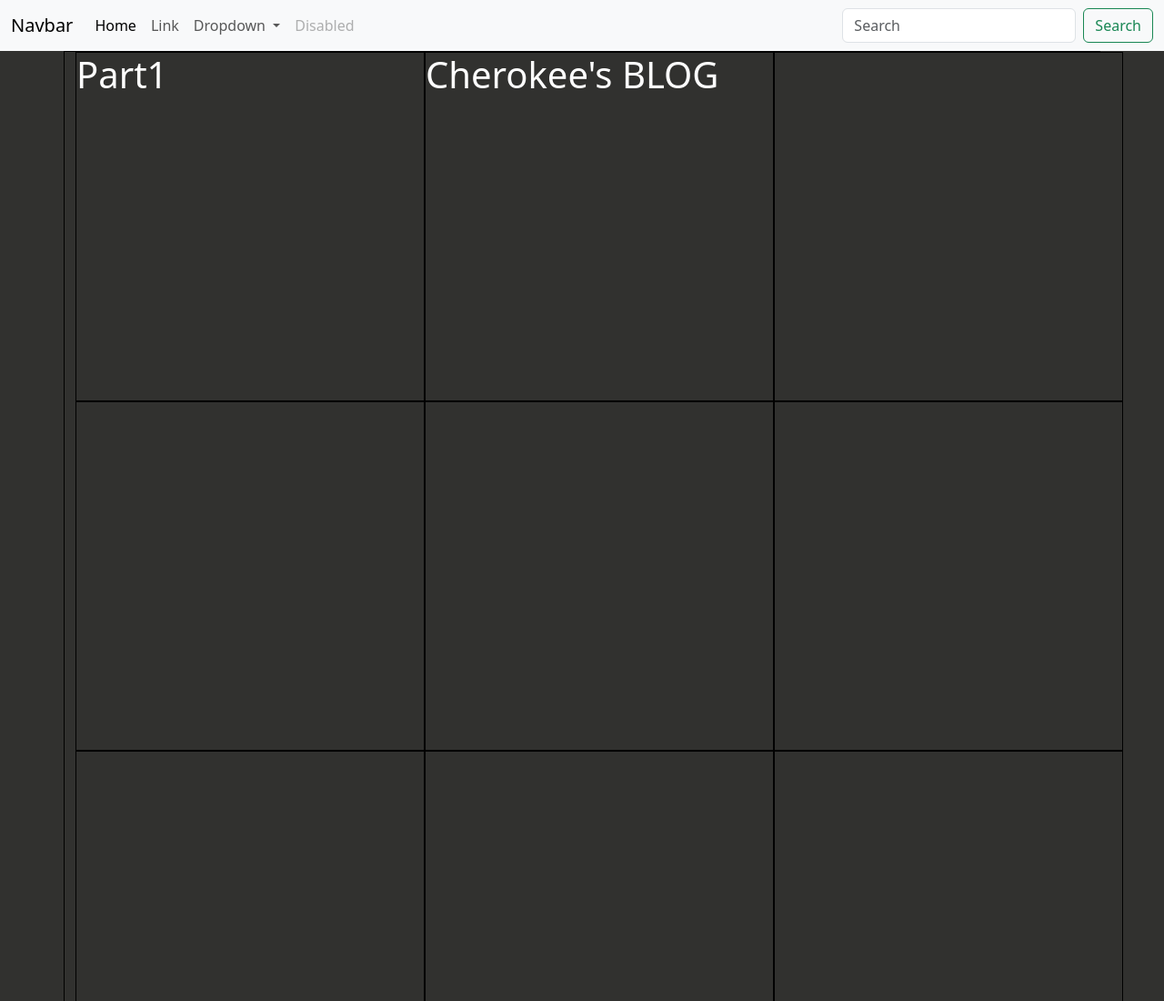
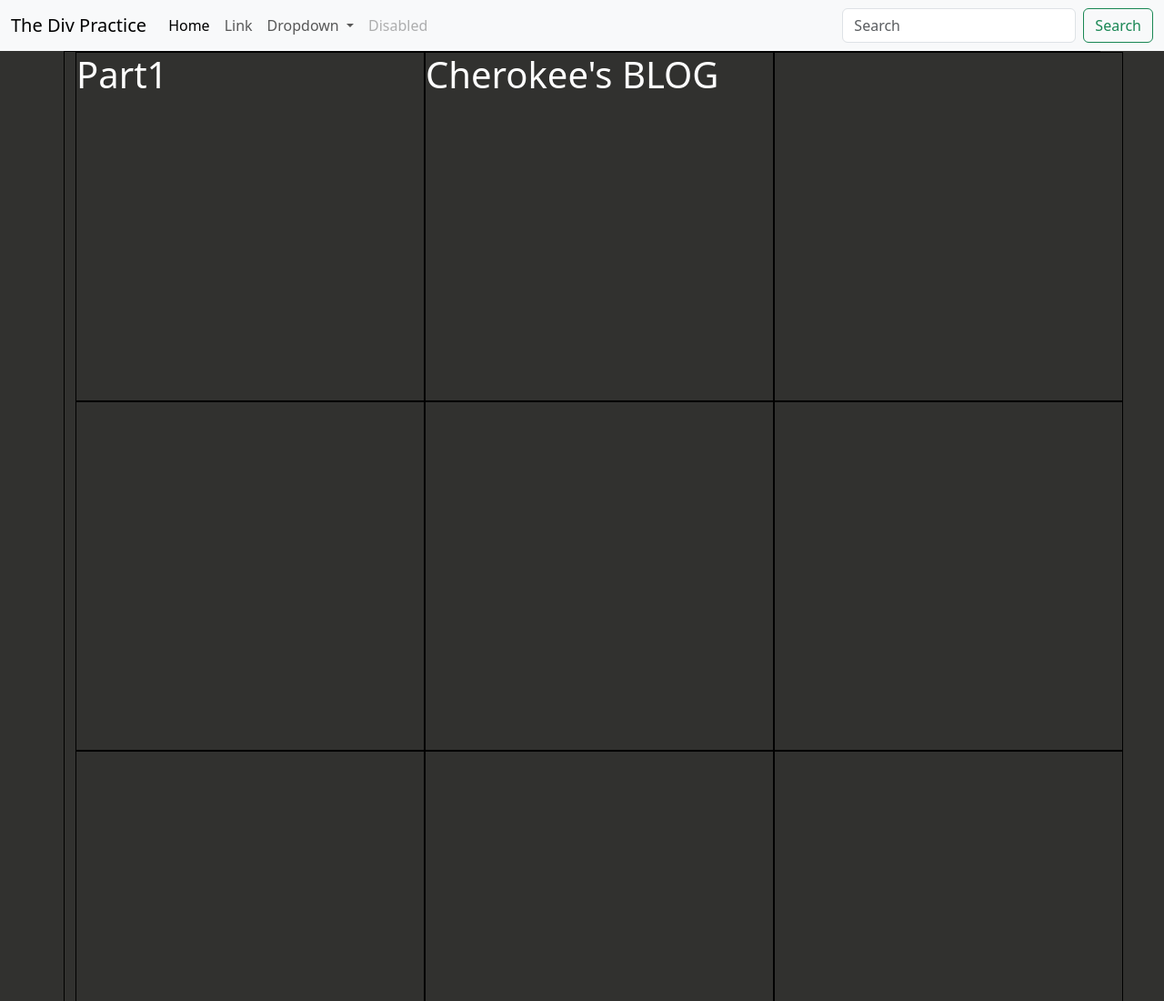
Before and after one commit to Hackettyhackhack/DivPractice1, a plain HTML site: page index.html in a window 1280 px wide. Shown: the top 1100 px of the page at 91% size. Drawn offline with nearby package versions, Linux system fonts and the light colour scheme.

Commit message:
Update index.html

```diff
--- a/index.html
+++ b/index.html
@@ -42,7 +42,7 @@
 <body class="culz">
     <nav class="navbar navbar-expand-lg bg-body-tertiary">
         <div class="container-fluid">
-          <a class="navbar-brand" href="#">Navbar</a>
+          <a class="navbar-brand" href="#">The Div Practice</a>
           <button class="navbar-toggler" type="button" data-bs-toggle="collapse" data-bs-target="#navbarSupportedContent" aria-controls="navbarSupportedContent" aria-expanded="false" aria-label="Toggle navigation">
             <span class="navbar-toggler-icon"></span>
           </button>
```
